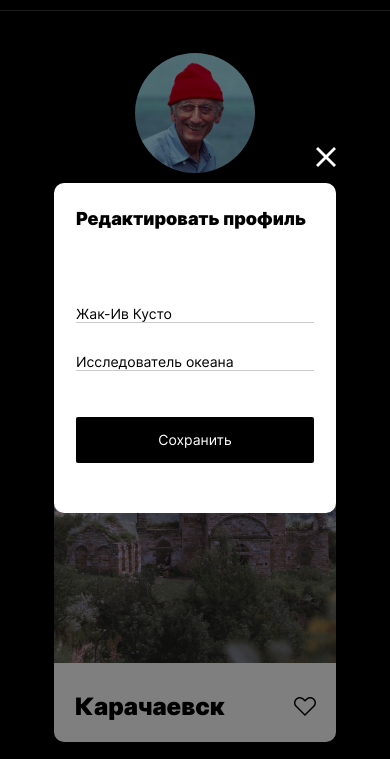
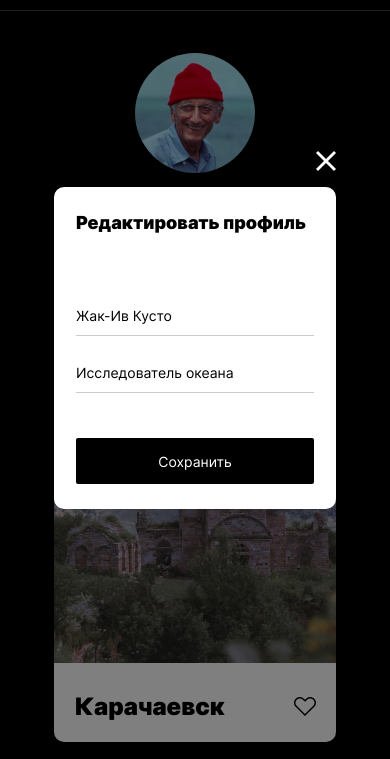
Before and after one commit to Qolit3/mesto-project, a plain HTML site: page index.html in a window 390 px wide. Shown: the part 74-833 px from the top of the page. Drawn offline with Linux system fonts and the light colour scheme; files whose address does not match are found by name.

Commit message:
Last try maybe

```diff
--- a/blocks/popup/__container/popup__container.css
+++ b/blocks/popup/__container/popup__container.css
@@ -1,6 +1,5 @@
 .popup__container {
   width: 430px;
-  min-height: 330px;
   background: #FFFFFF;
   box-shadow: 0px 0px 25px rgba(0, 0, 0, 0.15);
   border-radius: 10px;
@@ -9,9 +8,10 @@
   margin: 0 auto ;
 }
 
+/*Спасибо вам большое. Вы - очень приятный ревьювер)*/
+
 @media screen and (max-width: 640px) {
   .popup__container {
     width: 282px;
-    height: 322px;
   }
 }
--- a/blocks/popup/__input/popup__input.css
+++ b/blocks/popup/__input/popup__input.css
@@ -6,7 +6,7 @@
   border-bottom: 1px solid rgba(0, 0, 0, .2);
   margin-top: 54px;
   margin-left: 36px;
-  padding: 0;
+  padding: 0 0 13px;
   font-size: 14px;
   line-height: 17px;
   font-family: 'Inter',sans-serif;
--- a/blocks/popup/__save/popup__save.css
+++ b/blocks/popup/__save/popup__save.css
@@ -1,7 +1,7 @@
 .popup__save {
   width: 358px;
   height: 50px;
-  margin: 48px 36px 0;
+  margin: 48px 36px 37px;
   border: 0;
   background-color: black;
   padding: 0;
@@ -23,7 +23,7 @@
   .popup__save {
     width: 238px;
     height: 46px;
-    margin: 45px 22px 0;
+    margin: 45px 22px 25px;
     font-size: 14px;
     line-height: 17px;
   }
```
